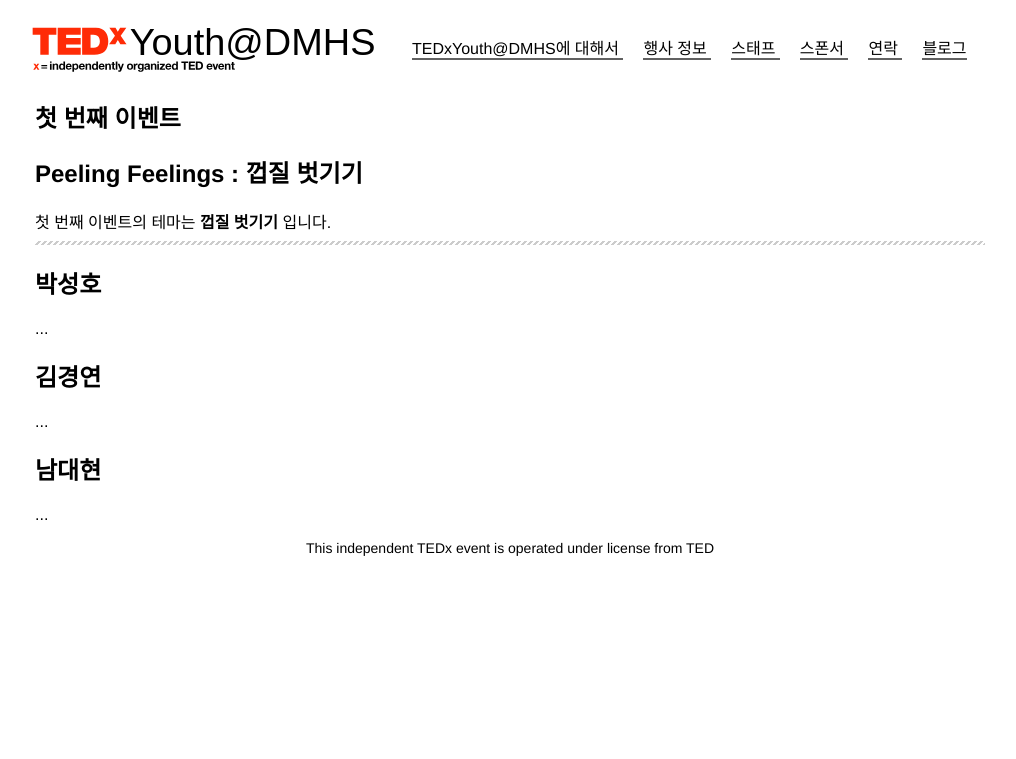
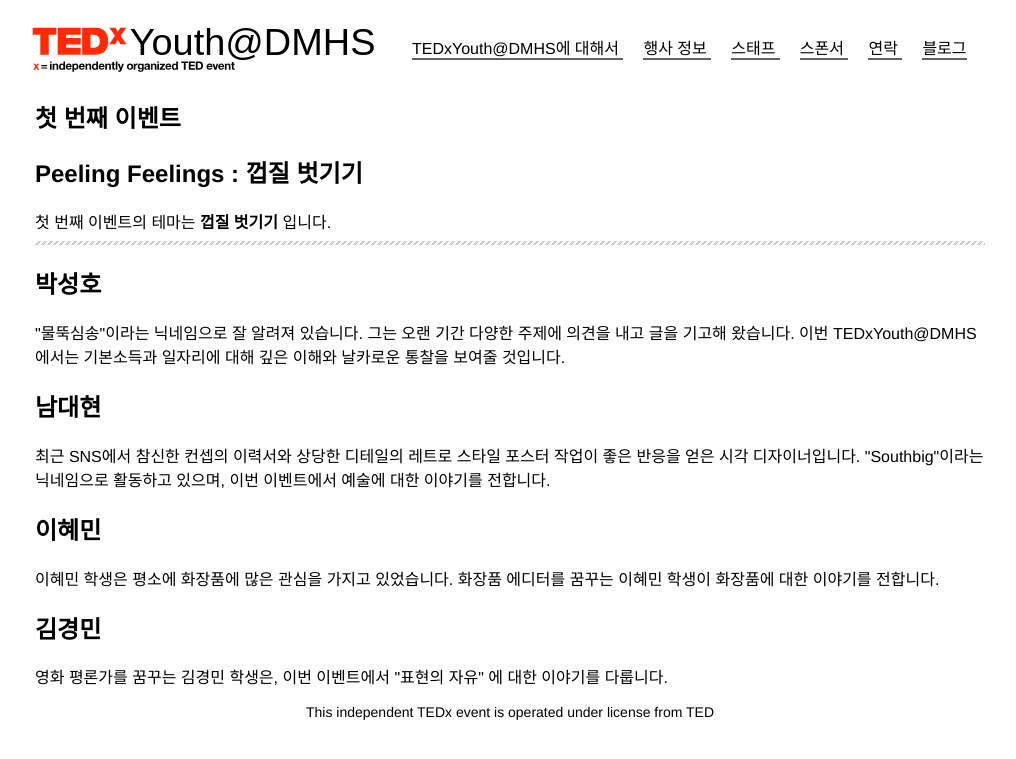
Before and after one commit to TEDxYouthDMHS/tedxyouthdmhs.github.io, a Jekyll site: the page built from event.html, in a window 1280 px wide. Shown: the top 759 px of the page, without its empty margins (130-1146 px from the left). Built offline with Jekyll 4.4.1, drawn with Linux system fonts in a browser that asks for light colours.

Commit message:
Adding some information...

```diff
--- a/css/main.scss
+++ b/css/main.scss
@@ -70,6 +70,17 @@
 .big-picture {
 	padding-left: 50px;
 }
+
+a.register {
+  color:#e74c3c;
+  margin: 0 auto;
+  text-decoration: underline;
+}
+
+a.register:hover {
+  color:#c0392b;
+}
+
 
 h1.hello {
 	color: #FFF;
--- a/event.html
+++ b/event.html
@@ -13,14 +13,19 @@
   <ul class="speaker">
     <li>
       <h2>박성호</h2>
-      <p> ... </p>
-    </li>
-    <li>
-      <h2>김경연</h2>
-      <p> ... </p>
-
+      <p>"물뚝심송"이라는 닉네임으로 잘 알려져 있습니다. 그는 오랜 기간 다양한 주제에 의견을 내고 글을 기고해 왔습니다. 이번 TEDxYouth@DMHS 에서는 기본소득과 일자리에 대해 깊은 이해와 날카로운 통찰을 보여줄 것입니다.</p>
     </li>
     <li>
       <h2>남대현</h2>
-      <p> ... </p>
+      <p>최근 SNS에서 참신한 컨셉의 이력서와 상당한 디테일의 레트로 스타일 포스터 작업이 좋은 반응을 얻은 시각 디자이너입니다. "Southbig"이라는 닉네임으로 활동하고 있으며, 이번 이벤트에서 예술에 대한 이야기를 전합니다.</p>
     </li>
+    <li>
+      <h2>이혜민</h2>
+      <p>이혜민 학생은 평소에 화장품에 많은 관심을 가지고 있었습니다. 화장품 에디터를 꿈꾸는 이혜민 학생이 화장품에 대한 이야기를 전합니다.</p>
+    </li>
+    <li>
+      <h2>김경민</h2>
+      <p> 영화 평론가를 꿈꾸는 김경민 학생은, 이번 이벤트에서 "표현의 자유" 에 대한 이야기를 다룹니다.</p>
+    </li>
+  </ul>
+</section>
--- a/index.html
+++ b/index.html
@@ -1,4 +1,8 @@
 ---
 layout: default
 ---
-<img src="/assets/images/TEDxYouthDMHS-main.png" />
+<h1 class="register"><a class="register" href="http://onoffmix.com/event/43028">참가신청</a></h1>
+<img src="/assets/images/TEDxYouthDMHS-main.png"/>
+<img src="/assets/images/tedx-intro-alt.jpg"/>
+
+<h1 class="register"><a class="register" href="http://onoffmix.com/event/43028">참가신청</a></h1>
```
Also changed, not shown: assets/images/tedx-intro-alt.jpg (added).
